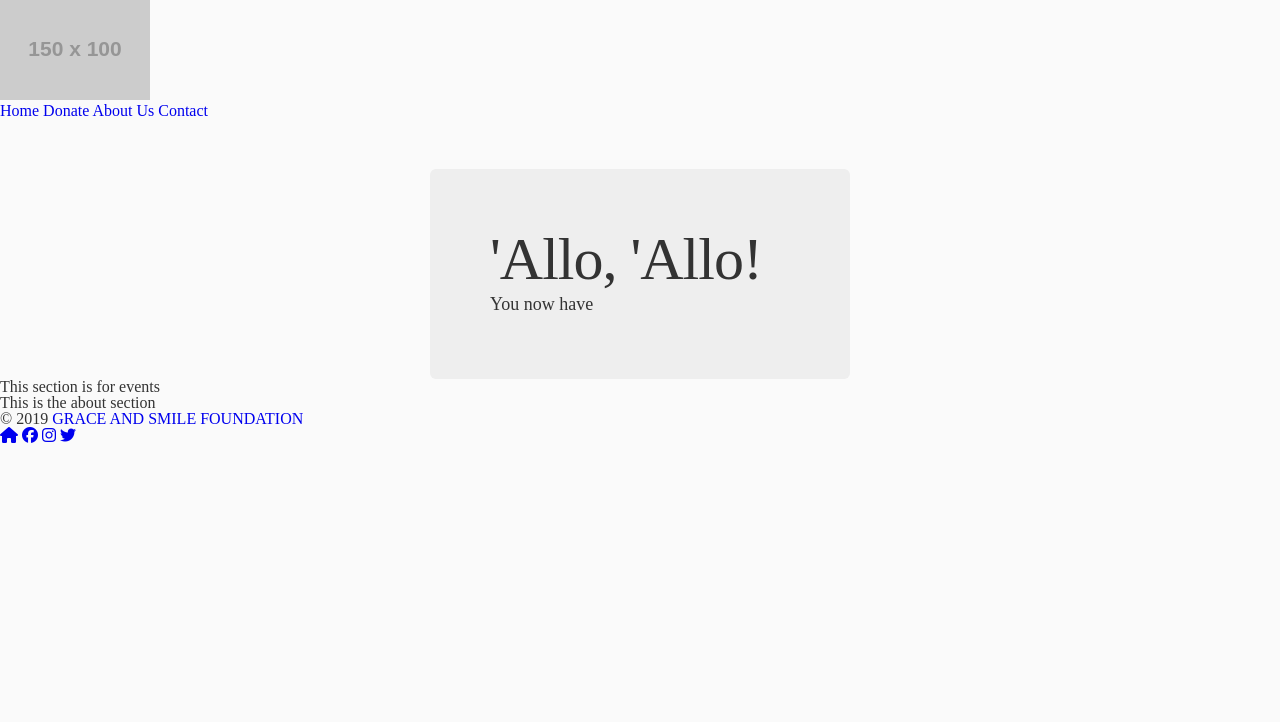
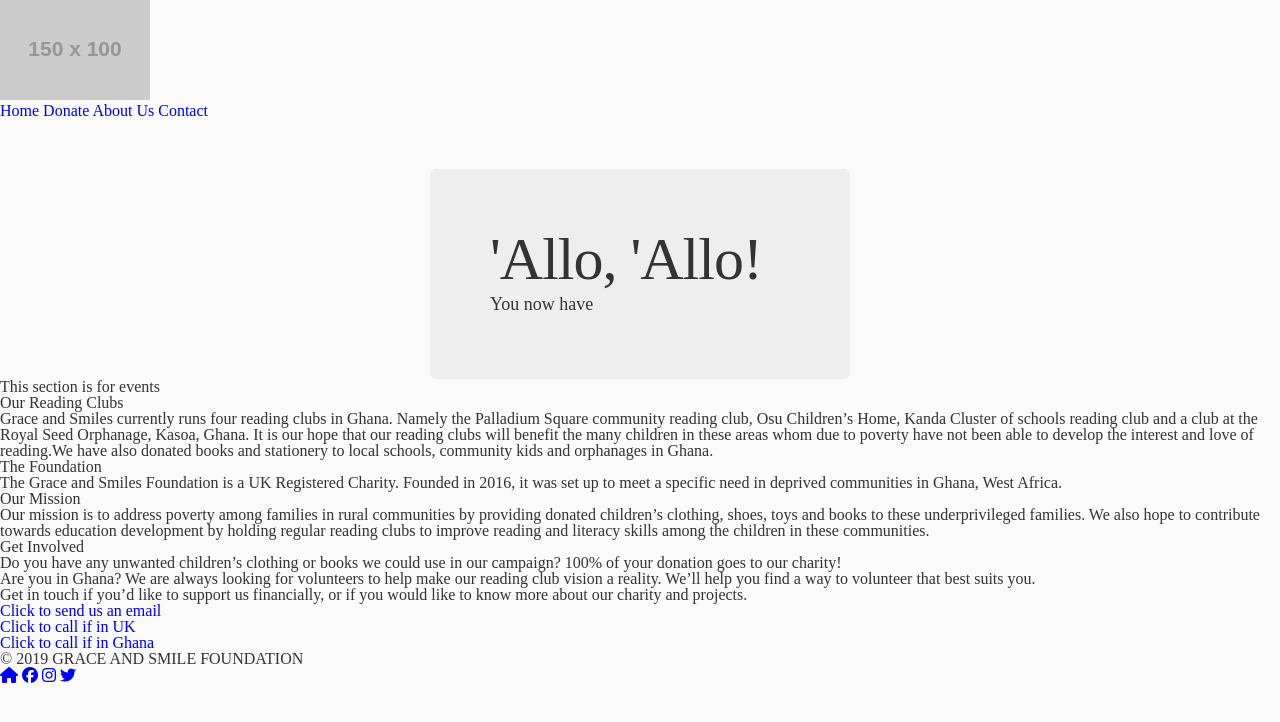
Before and after one commit to eyawson/grace-and-smiles, a website: page app/index.html in a window 1280 px wide. Drawn offline with nearby package versions, Linux system fonts and the light colour scheme; placeholder pictures from the web are drawn by us.

Commit message:
added contact information to html

```diff
--- a/app/index.html
+++ b/app/index.html
@@ -1,10 +1,10 @@
 <!doctype html>
-<html class="no-js" lang="">
+<html class="no-js" lang="en-GB">
   <head>
     <meta charset="utf-8">
     <meta name="description" content="">
     <meta name="viewport" content="width=device-width, initial-scale=1">
-    <title>baaba</title>
+    <title>GraceAndSmiles</title>
     <link rel="apple-touch-icon" href="apple-touch-icon.png">
     <!-- Place favicon.ico in the root directory -->
     <!-- build:css styles/main.css and fallback => styles/reset.css -->
@@ -42,17 +42,49 @@
     <section class="news">
       This section is for events
     </section>
+    <aside>
+      <h2>Our Reading Clubs</h2>
+      <p>
+        Grace and Smiles currently runs four reading clubs in Ghana. Namely the  Palladium Square community  reading club, Osu Children’s Home, Kanda Cluster of schools reading club and a  club at the Royal Seed Orphanage, Kasoa, Ghana. It is our hope that our reading clubs will benefit the many children in these areas whom due to poverty have not been able to develop the interest and love of reading.We have also donated books and stationery to local schools, community kids and orphanages in Ghana.
+      </p>
+    </aside>
     <section class="info">
-      This is the about section
+      <h2>The Foundation</h2>
+      <p>
+        The Grace and Smiles Foundation is a UK Registered Charity. Founded in 2016, it was set up to meet a specific need in deprived communities in Ghana, West Africa.
+      </p>
+      <h2>Our Mission</h2>
+      <p>
+        Our mission is to address poverty among families in rural communities by providing donated children’s clothing, shoes, toys and books to these underprivileged  families. We also hope to contribute towards education development by holding regular reading clubs to improve reading and literacy skills among the children in these communities.
+      </p>
+      <h2>Get Involved</h2>
+      <ul>
+        <li>
+          Do you have any unwanted children’s clothing or books we could use in our campaign? 100% of your donation goes to our charity!
+        </li>
+        <li>
+          Are you in Ghana? We are always looking for volunteers to help make our reading club vision a reality. We’ll help you find a way to volunteer that best suits you.
+        </li>
+      </ul>
     </section>
+    <address>
+      <p>
+        Get in touch if you’d like to support us financially, or if you would like to know more about our charity and projects.
+      </p>
+      <a href="mailto:cpieterson@graceandsmiles.com" target="_blank">Click to send us an email</a>
+      <br>
+      <a href="tel://+44-793-153-9917" target="_blank">Click to call if in UK</a>
+      <br>
+      <a href="tel://+233-24-075-228" target="_blank">Click to call if in Ghana</a>
+    </address>
     <footer>
       <p>&copy; 2019
-        <span><a href="#"> GRACE AND SMILE FOUNDATION</a></span>
+        <span> GRACE AND SMILE FOUNDATION</span>
       </p>
       <link>
         <a href="/"><i class="fas fa-home"></i></a>
-        <a href="#"><i class="fab fa-facebook"></i></a>
-        <a href="#"><i class="fab fa-instagram"></i></a>
+        <a href="https://www.facebook.com/grace-smiles-foundation-2024150894326470/" target="_blank"><i class="fab fa-facebook"></i></a>
+        <a href="https://www.instagram.com/graceandsmiles" target="_blank"><i class="fab fa-instagram"></i></a>
         <a href="#"><i class="fab fa-twitter"></i></a>
       <link>
     </footer>
--- a/app/styles/main.css
+++ b/app/styles/main.css
@@ -44,6 +44,7 @@ a {
     display: flex;
   }
   main.img {
-    max-width: 95%;
+    max-width: 100%;
+    overflow: hidden;
   }
 }
```
Also changed, not shown: app/favicon.ico.
